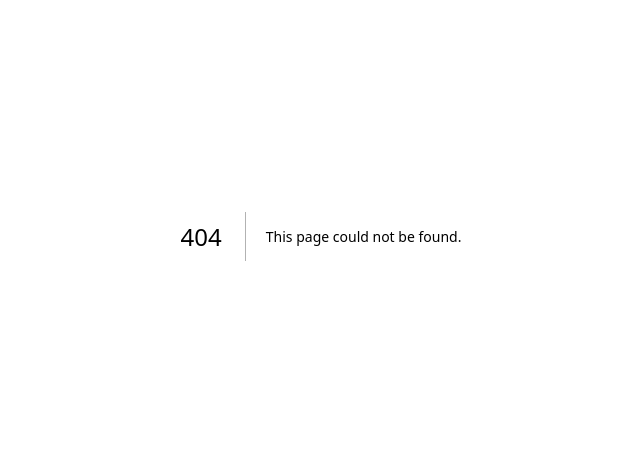
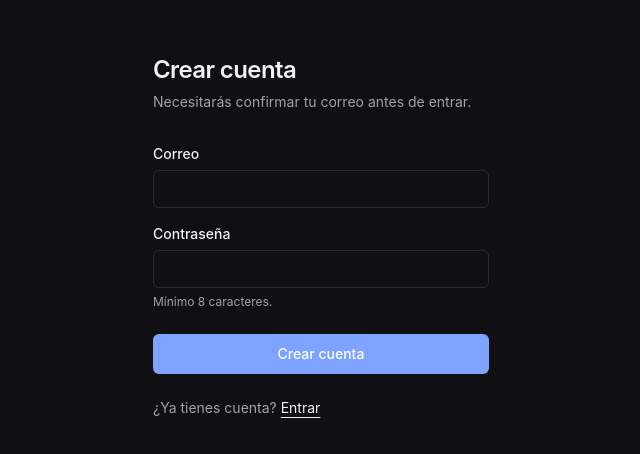
Before and after one commit to JHStudio-dev/Pulse, a Next.js app in the folder apps/web/: page /signup in a window 1280 px wide. Before the commit this address had no page. Shown: the part 164-618 px from the top of the page, without its empty margins (319-959 px from the left). Built offline with nearby package versions, Linux system fonts and the light colour scheme.

Commit message:
feat: add email authentication

```diff
--- /dev/null
+++ b/apps/web/app/auth/actions.ts
@@ -0,0 +1,71 @@
+'use server';
+
+import { redirect } from 'next/navigation';
+import { revalidatePath } from 'next/cache';
+import { headers } from 'next/headers';
+import { credentialsSchema } from '@pulse/validation';
+import { createClient } from '@/lib/supabase-server';
+
+/**
+ * Authentication actions.
+ *
+ * Errors come back as a value rather than a thrown exception, so a form can
+ * show them without losing what the student already typed.
+ */
+
+export interface AuthResult {
+  error: string | null;
+}
+
+function readCredentials(formData: FormData) {
+  return credentialsSchema.safeParse({
+    email: String(formData.get('email') ?? ''),
+    password: String(formData.get('password') ?? ''),
+  });
+}
+
+export async function signIn(_previous: AuthResult, formData: FormData): Promise<AuthResult> {
+  const parsed = readCredentials(formData);
+  if (!parsed.success) {
+    return { error: parsed.error.issues[0]?.message ?? 'Datos no válidos' };
+  }
+
+  const supabase = await createClient();
+  const { error } = await supabase.auth.signInWithPassword(parsed.data);
+
+  if (error) {
+    // Supabase does not distinguish a wrong password from an unknown account.
+    return { error: 'Correo o contraseña incorrectos' };
+  }
+
+  revalidatePath('/', 'layout');
+  redirect('/');
+}
+
+export async function signUp(_previous: AuthResult, formData: FormData): Promise<AuthResult> {
+  const parsed = readCredentials(formData);
+  if (!parsed.success) {
+    return { error: parsed.error.issues[0]?.message ?? 'Datos no válidos' };
+  }
+
+  const origin = (await headers()).get('origin');
+  const supabase = await createClient();
+
+  const { error } = await supabase.auth.signUp({
+    ...parsed.data,
+    options: { emailRedirectTo: `${origin}/auth/callback` },
+  });
+
+  if (error) {
+    return { error: error.message };
+  }
+
+  redirect('/signup?check=1');
+}
+
+export async function signOut(): Promise<void> {
+  const supabase = await createClient();
+  await supabase.auth.signOut();
+  revalidatePath('/', 'layout');
+  redirect('/login');
+}
--- /dev/null
+++ b/apps/web/app/auth/callback/route.ts
@@ -0,0 +1,21 @@
+import { NextResponse, type NextRequest } from 'next/server';
+import { createClient } from '@/lib/supabase-server';
+
+/** Exchanges the emailed confirmation code for a session. */
+export async function GET(request: NextRequest) {
+  const { searchParams, origin } = request.nextUrl;
+  const code = searchParams.get('code');
+
+  if (!code) {
+    return NextResponse.redirect(`${origin}/login?error=missing_code`);
+  }
+
+  const supabase = await createClient();
+  const { error } = await supabase.auth.exchangeCodeForSession(code);
+
+  if (error) {
+    return NextResponse.redirect(`${origin}/login?error=invalid_code`);
+  }
+
+  return NextResponse.redirect(`${origin}/`);
+}
--- /dev/null
+++ b/apps/web/app/auth/credentials-form.tsx
@@ -0,0 +1,78 @@
+'use client';
+
+import { useActionState } from 'react';
+import { useFormStatus } from 'react-dom';
+import type { AuthResult } from './actions';
+
+function SubmitButton({ label, pendingLabel }: { label: string; pendingLabel: string }) {
+  const { pending } = useFormStatus();
+
+  return (
+    <button
+      type="submit"
+      disabled={pending}
+      className="mt-2 w-full rounded-md bg-[color:var(--color-accent)] px-4 py-2.5 text-sm font-medium text-white disabled:opacity-60"
+    >
+      {pending ? pendingLabel : label}
+    </button>
+  );
+}
+
+interface Props {
+  action: (previous: AuthResult, formData: FormData) => Promise<AuthResult>;
+  submitLabel: string;
+  pendingLabel: string;
+  passwordHint?: string;
+}
+
+export function CredentialsForm({ action, submitLabel, pendingLabel, passwordHint }: Props) {
+  const [state, formAction] = useActionState<AuthResult, FormData>(action, { error: null });
+
+  return (
+    <form action={formAction} className="space-y-4">
+      <div>
+        <label htmlFor="email" className="block text-sm font-medium">
+          Correo
+        </label>
+        <input
+          id="email"
+          name="email"
+          type="email"
+          required
+          autoComplete="email"
+          className="mt-1.5 w-full rounded-md border border-[color:var(--color-border)] bg-[color:var(--color-surface)] px-3 py-2 text-sm"
+        />
+      </div>
+
+      <div>
+        <label htmlFor="password" className="block text-sm font-medium">
+          Contraseña
+        </label>
+        <input
+          id="password"
+          name="password"
+          type="password"
+          required
+          minLength={8}
+          autoComplete="current-password"
+          aria-describedby={passwordHint ? 'password-hint' : undefined}
+          className="mt-1.5 w-full rounded-md border border-[color:var(--color-border)] bg-[color:var(--color-surface)] px-3 py-2 text-sm"
+        />
+        {passwordHint ? (
+          <p id="password-hint" className="text-[color:var(--color-ink-muted)] mt-1.5 text-xs">
+            {passwordHint}
+          </p>
+        ) : null}
+      </div>
+
+      {/* Errors carry an icon-free text label; colour alone must not signal state. */}
+      {state.error ? (
+        <p role="alert" className="rounded-md border border-red-500/40 px-3 py-2 text-sm">
+          {state.error}
+        </p>
+      ) : null}
+
+      <SubmitButton label={submitLabel} pendingLabel={pendingLabel} />
+    </form>
+  );
+}
--- /dev/null
+++ b/apps/web/app/login/page.tsx
@@ -0,0 +1,44 @@
+import Link from 'next/link';
+import { signIn } from '../auth/actions';
+import { CredentialsForm } from '../auth/credentials-form';
+
+const ERRORS: Record<string, string> = {
+  missing_code: 'El enlace de confirmación está incompleto.',
+  invalid_code: 'El enlace de confirmación expiró o ya fue usado.',
+};
+
+export default async function LoginPage({
+  searchParams,
+}: {
+  searchParams: Promise<{ error?: string }>;
+}) {
+  const { error } = await searchParams;
+  const message = error ? ERRORS[error] : null;
+
+  return (
+    <main className="mx-auto flex min-h-dvh max-w-sm flex-col justify-center px-6 py-12">
+      <h1 className="text-2xl font-semibold tracking-tight">Entrar a Pulse</h1>
+      <p className="text-[color:var(--color-ink-muted)] mt-1.5 mb-8 text-sm">
+        Usa el correo con el que creaste tu cuenta.
+      </p>
+
+      {message ? (
+        <p
+          role="alert"
+          className="mb-6 rounded-md border border-[color:var(--color-border)] px-3 py-2 text-sm"
+        >
+          {message}
+        </p>
+      ) : null}
+
+      <CredentialsForm action={signIn} submitLabel="Entrar" pendingLabel="Entrando" />
+
+      <p className="text-[color:var(--color-ink-muted)] mt-6 text-sm">
+        ¿No tienes cuenta?{' '}
+        <Link href="/signup" className="text-[color:var(--color-ink)] underline underline-offset-4">
+          Crear una
+        </Link>
+      </p>
+    </main>
+  );
+}
--- /dev/null
+++ b/apps/web/app/signup/page.tsx
@@ -0,0 +1,53 @@
+import Link from 'next/link';
+import { signUp } from '../auth/actions';
+import { CredentialsForm } from '../auth/credentials-form';
+
+export default async function SignUpPage({
+  searchParams,
+}: {
+  searchParams: Promise<{ check?: string }>;
+}) {
+  const { check } = await searchParams;
+
+  if (check) {
+    return (
+      <main className="mx-auto flex min-h-dvh max-w-sm flex-col justify-center px-6 py-12">
+        <h1 className="text-2xl font-semibold tracking-tight">Revisa tu correo</h1>
+        <p className="text-[color:var(--color-ink-muted)] mt-3 text-sm">
+          Enviamos un enlace de confirmación. Ábrelo para activar tu cuenta y entrar.
+        </p>
+        <p className="text-[color:var(--color-ink-muted)] mt-6 text-sm">
+          <Link
+            href="/login"
+            className="text-[color:var(--color-ink)] underline underline-offset-4"
+          >
+            Volver a entrar
+          </Link>
+        </p>
+      </main>
+    );
+  }
+
+  return (
+    <main className="mx-auto flex min-h-dvh max-w-sm flex-col justify-center px-6 py-12">
+      <h1 className="text-2xl font-semibold tracking-tight">Crear cuenta</h1>
+      <p className="text-[color:var(--color-ink-muted)] mt-1.5 mb-8 text-sm">
+        Necesitarás confirmar tu correo antes de entrar.
+      </p>
+
+      <CredentialsForm
+        action={signUp}
+        submitLabel="Crear cuenta"
+        pendingLabel="Creando"
+        passwordHint="Mínimo 8 caracteres."
+      />
+
+      <p className="text-[color:var(--color-ink-muted)] mt-6 text-sm">
+        ¿Ya tienes cuenta?{' '}
+        <Link href="/login" className="text-[color:var(--color-ink)] underline underline-offset-4">
+          Entrar
+        </Link>
+      </p>
+    </main>
+  );
+}
```
Also changed, not shown: 2 other files (tests, documents, lock files or other folders).
